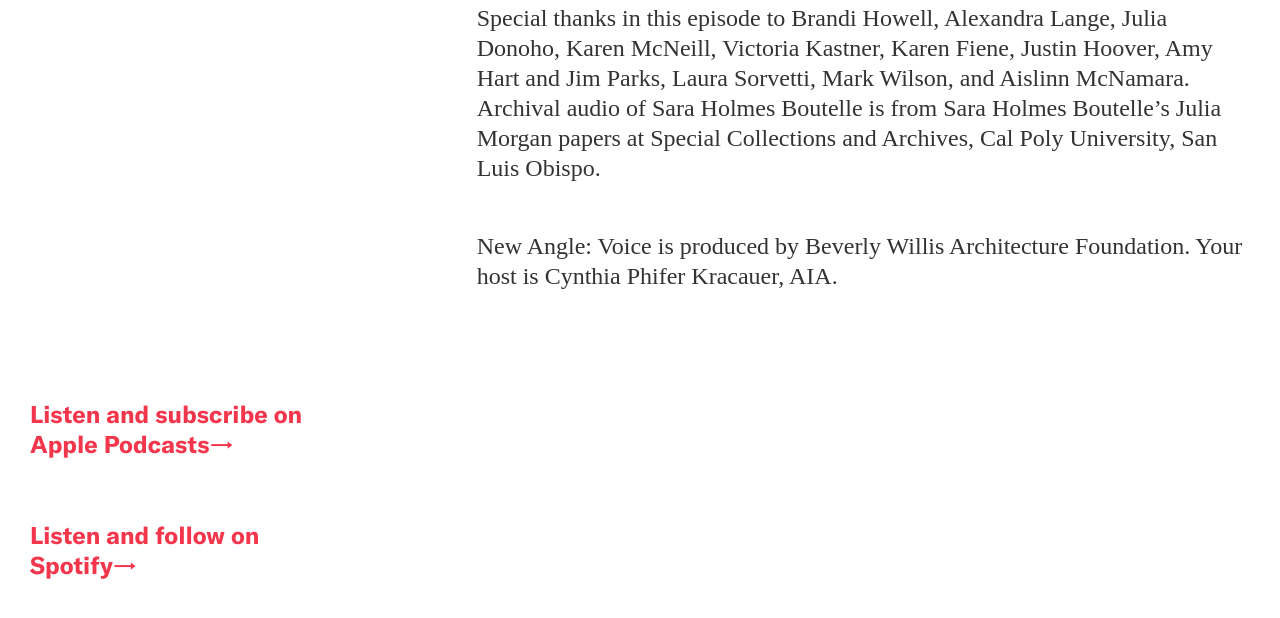
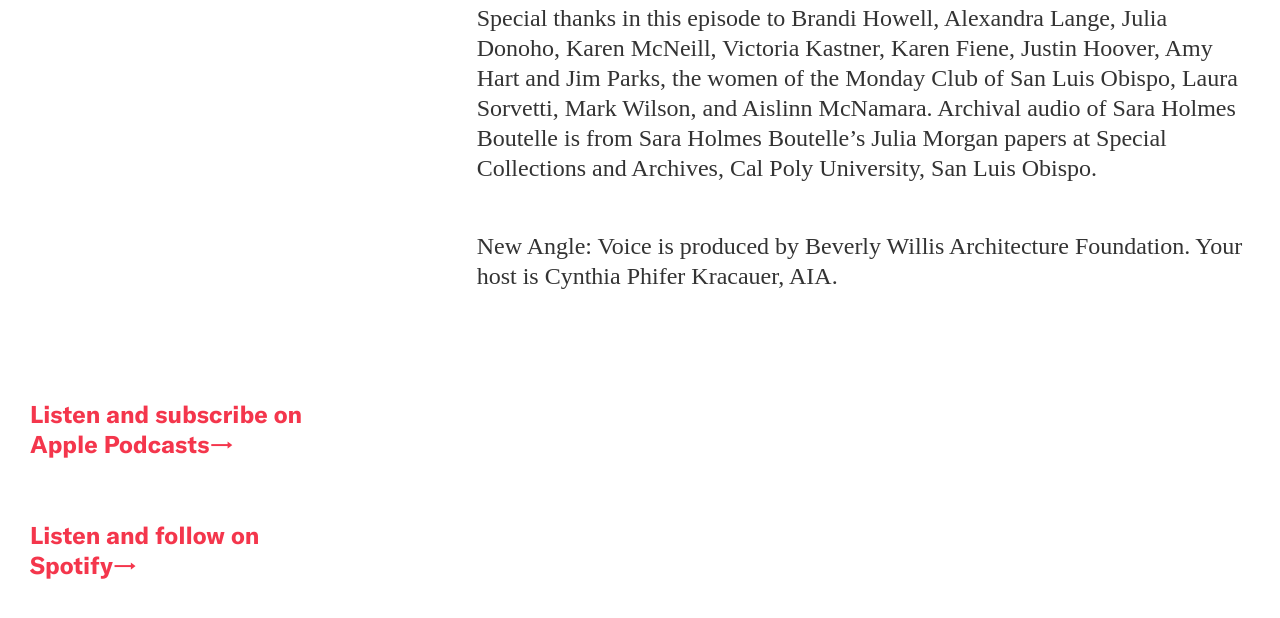
Before and after one commit to jengalas/bwaf-bbw, a Jekyll site: the page built from _resources/podcast.md, in a window 1280 px wide and 900 px high, scrolled down 1165 px, cut to the strip 255-873 px from the top of the window. Built offline with Jekyll 4.4.1, drawn with Linux system fonts in a browser that asks for light colours; some web fonts are replaced.

Commit message:
Update from Forestry.io Aislinn McNamara updated _resources/podcast.md

```diff
--- a/_resources/podcast.md
+++ b/_resources/podcast.md
@@ -50,11 +50,12 @@ page_blocks:
     height=\"75\" width=\"100%\" scrolling=\"no\"  allowfullscreen webkitallowfullscreen
     mozallowfullscreen oallowfullscreen msallowfullscreen></iframe>\n\n\nSpecial thanks
     in this episode to Brandi Howell, Alexandra Lange, Julia Donoho, Karen McNeill,
-    Victoria Kastner, Karen Fiene, Justin Hoover, Amy Hart and Jim Parks, Laura Sorvetti,
-    Mark Wilson, and Aislinn McNamara. Archival audio of Sara Holmes Boutelle is from
-    Sara Holmes Boutelle's Julia Morgan papers at Special Collections and Archives,
-    Cal Poly University, San Luis Obispo.\n\nNew Angle: Voice is produced by Beverly
-    Willis Architecture Foundation. Your host is Cynthia Phifer Kracauer, AIA.  "
+    Victoria Kastner, Karen Fiene, Justin Hoover, Amy Hart and Jim Parks, the women
+    of the Monday Club of San Luis Obispo, Laura Sorvetti, Mark Wilson, and Aislinn
+    McNamara. Archival audio of Sara Holmes Boutelle is from Sara Holmes Boutelle's
+    Julia Morgan papers at Special Collections and Archives, Cal Poly University,
+    San Luis Obispo.\n\nNew Angle: Voice is produced by Beverly Willis Architecture
+    Foundation. Your host is Cynthia Phifer Kracauer, AIA.  "
 - template: text-block
   include_left-hand_column_text_: true
   lefthand_text:
```
